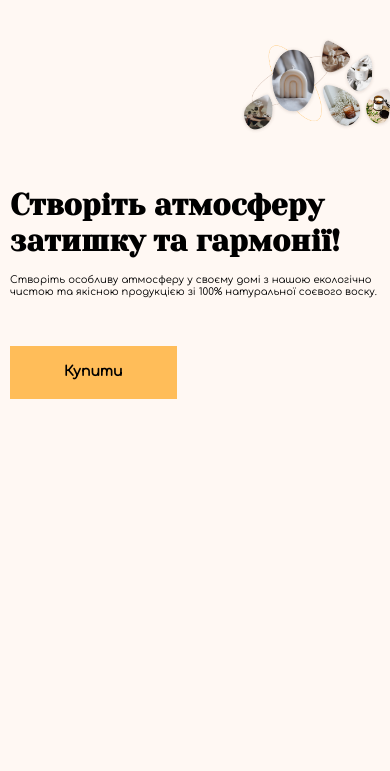
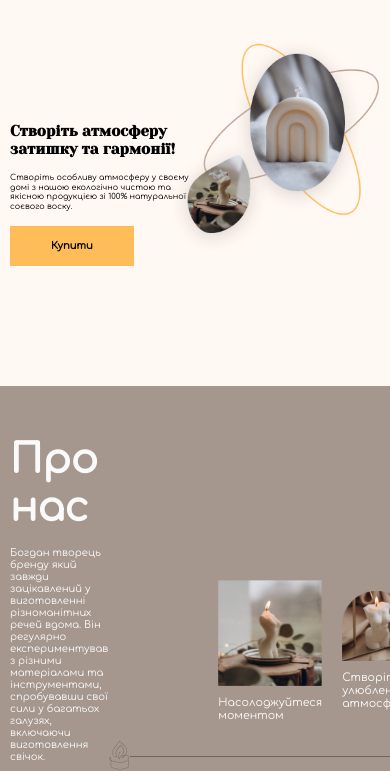
Before and after one commit to tetiana-podleska/candle-site, a website: page app/index.html in a window 390 px wide. Shown: the part 77-848 px from the top of the page. Drawn offline with Linux system fonts and the light colour scheme.

Commit message:
section about / made desctop style

```diff
--- a/app/index.html
+++ b/app/index.html
@@ -70,8 +70,43 @@
           <button class="top__buy">Купити</button>
         </div>
         <picture class="top__img">
-          <img src="img/top-large.png" alt="candles">
+          <source srcset="img/top-small.png" media="(max-width: 360px)">
+          <source srcset="img/top-medium.png" media="(max-width: 480px)">
+          <img class="top__img-l" src="img/top-large.png" alt="candles">
         </picture>
+      </div>
+    </section>
+
+    <section class="about">
+      <div class="container about__inner">
+        <div class="about__content">
+          <h2 class="about__title">
+            Про нас
+          </h2>
+          <p class="about__text">
+            Богдан творець бренду який завжди зацікавлений у виготовленні різноманітних речей вдома. Він регулярно
+            експериментував з різними матеріалами та інструментами, спробувавши свої сили у багатьох галузях, включаючи
+            виготовлення свічок.
+          </p>
+          <p class="about__text">
+            Ссоєвий віск виготовляють із соєвих бобів, що зрощуються в Данії, і цей вид воску є екологічно чистим та
+            безпечним для здоров'я.
+          </p>
+        </div>
+        <ul class="about__list">
+          <li class="about__item">
+            <img class="about__item-img" src="img/about-1.jpg" alt="candle">
+            <p class="about__item-text">Насолоджуйтеся моментом</p>
+          </li>
+          <li class="about__item">
+            <img class="about__item-img" src="img/about-2.png" alt="candle">
+            <p class="about__item-text">Створіть улюблену атмосферу</p>
+          </li>
+          <li class="about__item">
+            <img class="about__item-img" src="img/about-3.jpg" alt="candle">
+            <p class="about__item-text">Виготовлені з любов'ю</p>
+          </li>
+        </ul>
       </div>
     </section>
   </main>
--- a/app/scss/style.scss
+++ b/app/scss/style.scss
@@ -92,6 +92,7 @@ button {
 
 .main {
   background-color: #fff8f3;
+  overflow-x: clip;
 }
 
 .top {
@@ -126,6 +127,59 @@ button {
   }
 }
 
+.about {
+  padding: 50px 0;
+  color: #fafafa;
+  background-color: #a5978e;
+
+  &__inner {
+    display: flex;
+    align-items: center;
+  }
+  &__content {
+    width: 370px;
+  }
+  &__title {
+    margin-bottom: 15px;
+    font-size: 40px;
+  }
+  &__text {
+    margin-bottom: 15px;
+  }
+  &__list {
+    position: relative;
+    padding-left: 110px;
+    padding-bottom: 48px;
+    display: flex;
+    align-items: center;
+    gap: 0 20px;
+  }
+  &__list::before {
+    content: "";
+    position: absolute;
+    left: 0;
+    bottom: 0;
+    background-image: url(../img/decor.png);
+    width: 22px;
+    height: 30px;
+  }
+  &__list::after {
+    content: "";
+    position: absolute;
+    left: 22px;
+    bottom: 13px;
+    width: 1000%;
+    height: 1px;
+    background-color: #7b6152;
+  }
+  &__item-img {
+    margin-bottom: 10px;
+  }
+  &__item-text {
+    font-size: 11px;
+  }
+}
+
 .footer {
   padding-top: 40px;
   padding-bottom: 35px;
@@ -156,6 +210,21 @@ button {
   .container {
     padding-left: 20px;
     padding-right: 20px;
+  }
+  .top {
+    &__content {
+      padding: 95px 0 70px;
+      width: 333px;
+    }
+    &__img {
+      left: 300px;
+    }
+    &__img-l {
+      width: 655px;
+    }
+    &__text {
+      margin-bottom: 30px;
+    }
   }
 }
 
@@ -189,6 +258,22 @@ button {
       top: -2px;
       left: -16px;
       background-size: cover;
+    }
+  }
+  .top {
+    &__content {
+      width: 230px;
+    }
+    &__title {
+      margin-bottom: 20px;
+      font-size: 20px;
+    }
+    &__text {
+      margin-bottom: 20px;
+      font-size: 10px;
+    }
+    &__img {
+      left: 180px;
     }
   }
 }
@@ -228,7 +313,31 @@ button {
   }
 }
 
-@media (max-width: 500px) {
+@media (max-width: 480px) {
+  .top {
+    padding: 30px 0 50px;
+    &__content {
+      width: 180px;
+    }
+    &__title {
+      margin-bottom: 15px;
+      font-size: 15px;
+    }
+    &__text {
+      margin-bottom: 15px;
+      font-size: 8px;
+    }
+    &__img {
+      left: 167px;
+    }
+    &__img-l {
+      width: 309px;
+    }
+    &__buy {
+      padding: 14px 41px;
+      font-size: 10px;
+    }
+  }
   .footer {
     padding: 50px 0;
     font-size: 14px;
@@ -245,10 +354,26 @@ button {
   }
 }
 
-@media (max-width: 480px) {
-}
-
 @media (max-width: 360px) {
+  .top {
+    &__content {
+      padding: 20px 0 0;
+      width: 200px;
+    }
+    &__title {
+      font-size: 18px;
+    }
+    &__text {
+      font-size: 10px;
+    }
+    &__img {
+      left: auto;
+      right: 0;
+    }
+    &__img-l {
+      width: 180px;
+    }
+  }
 }
 
 /** HEADER MEDIA ENDS **/
```
Also changed, not shown: app/css/style.min.css, app/img/about-1.jpg (added), app/img/about-2.png (added), app/img/about-3.jpg (added), app/img/decor.png (added), app/img/top-small.png.
